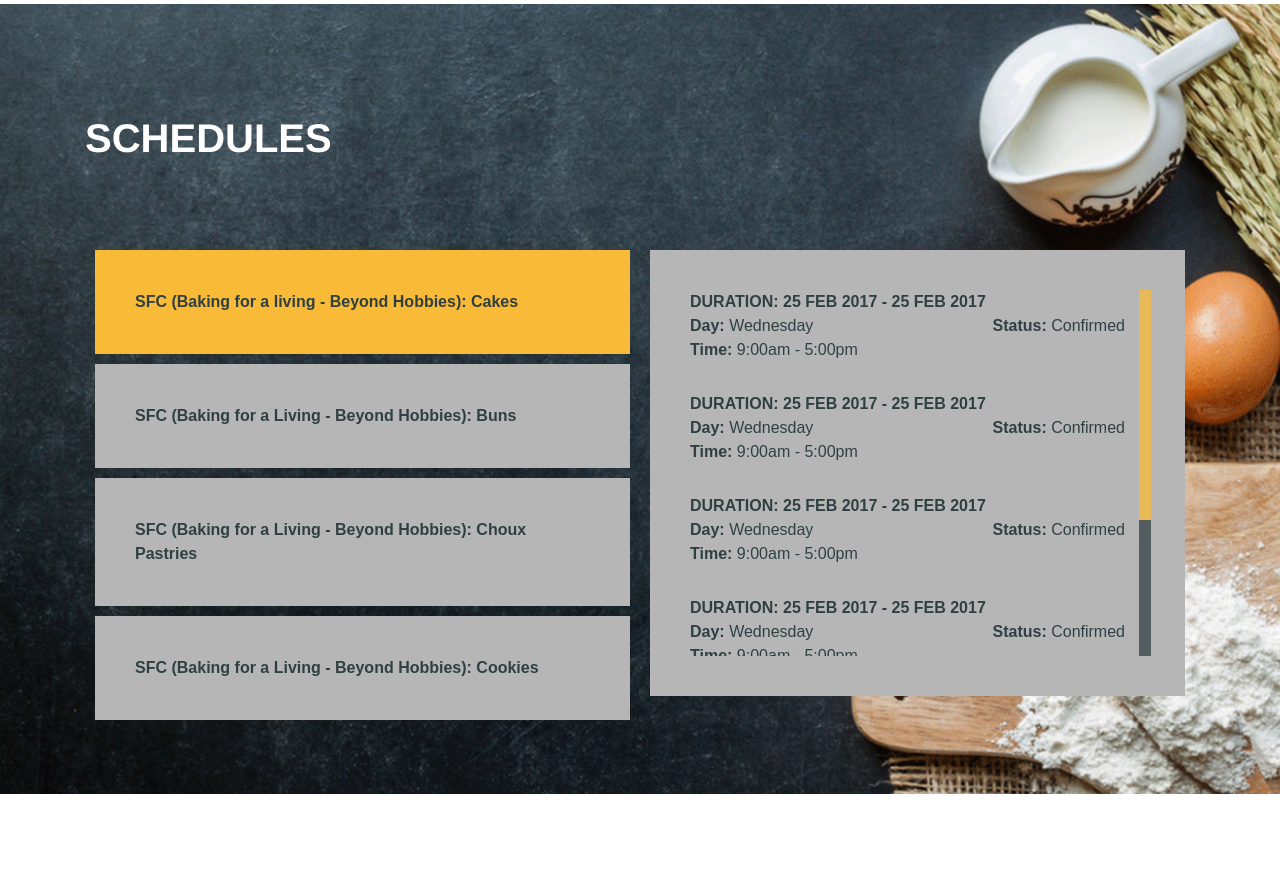
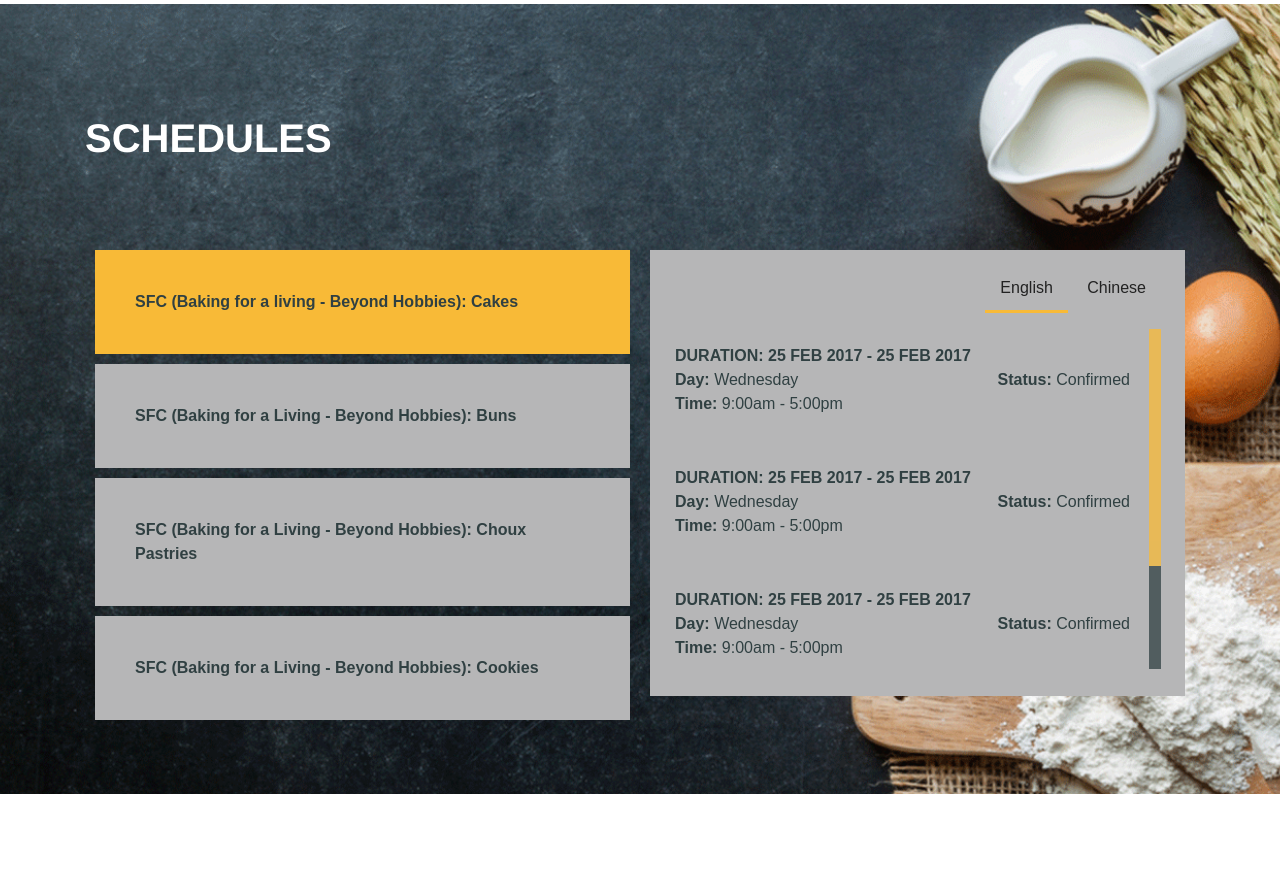
Before and after one commit to paralikha/culinary-sg, a PHP site: page / in a window 1280 px wide. Shown: the part 2000-2871 px from the top of the page. Run offline with PHP 8.4, Linux system fonts and the light colour scheme; some libraries are stand-ins or nearby versions.

Commit message:
schedule languages

```diff
--- a/courses.html
+++ b/courses.html
@@ -67,7 +67,8 @@
                     <div class="col-md-3">
                         <div class="bx-tab text-left">
                             <ul class="nav m-b-5 nav-tabs" role="tablist">
-                                <li class="nav-item" data-menuanchor="sc"><a class="nav-link active" data-toggle="tab" href="#sc" role="tab">Short Courses</a></li>
+                                <li class="nav-item" data-menuanchor="sc">
+                                    <a class="nav-link active" data-toggle="tab" href="#sc" role="tab">Short Courses</a></li>
                                 <li class="nav-item" data-menuanchor="wsqc"><a class="nav-link" data-toggle="tab" href="#wsqc" role="tab">WSQ Courses</a></li>
                                 <li class="nav-item" data-menuanchor="ct"><a class="nav-link" data-toggle="tab" href="#ct" role="tab">Corporate Team Building</a></li>
                                 <li class="nav-item" data-menuanchor="cuc"><a class="nav-link" data-toggle="tab" href="#cuc" role="tab">Customised Courses</a></li>
--- a/index.html
+++ b/index.html
@@ -22,7 +22,6 @@
 </head>
 
 <body>
-
     <header class="header">
         <nav class="nav-main navbar navbar-light bg-faded">
             <button class="navbar-toggler hidden-sm-up" type="button" data-toggle="collapse" data-target="#navbar-header" aria-controls="navbar-header" aria-expanded="false" aria-label="Toggle navigation"></button>
@@ -156,97 +155,6 @@
             <div class="wrapper">
                 <div class="container">
                     <h1 class="m-b-8 text-white">Schedules</h1>
-                    <!-- <div class="row">
-                        <div class="col-md-8">
-                            <div class="sched-content mCustomScrollbar">
-                                <article>
-                                    <p><strong>Journey of Entrepreneurship: Baking for Children</strong></p>
-                                    <div class="column m-b-2">
-                                        <div class="row">
-                                            <div class="col-md-8"><p><strong>Duration:</strong> 19 Sept - 12 Oct 2016</p></div>
-                                            <div class="col-md-2"><p>Saturday</p></div>
-                                            <div class="col-md-2"><p>$$$</p></div>
-                                        </div>
-                                    </div>
-                                    <div class="column m-b-2">
-                                        <div class="row">
-                                            <div class="col-md-8"><p><strong>Time:</strong> 7:00pm - 10:00pm</p></div>
-                                            <div class="col-md-4"><p><strong>Status:</strong> Open</p></div>
-                                        </div>
-                                    </div>
-                                </article>
-
-                                <article>
-                                    <p><strong>Journey of Entrepreneurship: Baking for Children</strong></p>
-                                    <div class="column m-b-2">
-                                        <div class="row">
-                                            <div class="col-md-8"><p><strong>Duration:</strong> 19 Sept - 12 Oct 2016</p></div>
-                                            <div class="col-md-2"><p>Saturday</p></div>
-                                            <div class="col-md-2"><p>$$$</p></div>
-                                        </div>
-                                    </div>
-                                    <div class="column m-b-2">
-                                        <div class="row">
-                                            <div class="col-md-8"><p><strong>Time:</strong> 7:00pm - 10:00pm</p></div>
-                                            <div class="col-md-4"><p><strong>Status:</strong> Open</p></div>
-                                        </div>
-                                    </div>
-                                </article>
-
-                                <article>
-                                    <p><strong>Journey of Entrepreneurship: Baking for Children</strong></p>
-                                    <div class="column m-b-2">
-                                        <div class="row">
-                                            <div class="col-md-8"><p><strong>Duration:</strong> 19 Sept - 12 Oct 2016</p></div>
-                                            <div class="col-md-2"><p>Saturday</p></div>
-                                            <div class="col-md-2"><p>$$$</p></div>
-                                        </div>
-                                    </div>
-                                    <div class="column m-b-2">
-                                        <div class="row">
-                                            <div class="col-md-8"><p><strong>Time:</strong> 7:00pm - 10:00pm</p></div>
-                                            <div class="col-md-4"><p><strong>Status:</strong> Open</p></div>
-                                        </div>
-                                    </div>
-                                </article>
-
-                                <article>
-                                    <p><strong>Journey of Entrepreneurship: Baking for Children</strong></p>
-                                    <div class="column m-b-2">
-                                        <div class="row">
-                                            <div class="col-md-8"><p><strong>Duration:</strong> 19 Sept - 12 Oct 2016</p></div>
-                                            <div class="col-md-2"><p>Saturday</p></div>
-                                            <div class="col-md-2"><p>$$$</p></div>
-                                        </div>
-                                    </div>
-                                    <div class="column m-b-2">
-                                        <div class="row">
-                                            <div class="col-md-8"><p><strong>Time:</strong> 7:00pm - 10:00pm</p></div>
-                                            <div class="col-md-4"><p><strong>Status:</strong> Open</p></div>
-                                        </div>
-                                    </div>
-                                </article>
-
-                                <article>
-                                    <p><strong>Journey of Entrepreneurship: Baking for Children</strong></p>
-                                    <div class="column m-b-2">
-                                        <div class="row">
-                                            <div class="col-md-8"><p><strong>Duration:</strong> 19 Sept - 12 Oct 2016</p></div>
-                                            <div class="col-md-2"><p>Saturday</p></div>
-                                            <div class="col-md-2"><p>$$$</p></div>
-                                        </div>
-                                    </div>
-                                    <div class="column m-b-2">
-                                        <div class="row">
-                                            <div class="col-md-8"><p><strong>Time:</strong> 7:00pm - 10:00pm</p></div>
-                                            <div class="col-md-4"><p><strong>Status:</strong> Open</p></div>
-                                        </div>
-                                    </div>
-                                </article>
-                            </div>
-                        </div>
-                    </div> -->
-
                     <div class="row no-gutter">
                         <div class="col-md-6 sched-tab-menu">
                             <div class="list-group">
@@ -257,34 +165,15 @@
                             </div>
                         </div>
                         <div class="col-md-6 sched-tab">
-                            <div class="sched-tab-content mCustomScrollbar m-1 active bg-light">
-                                <div>
-                                    <article>
-                                        <p class="u-c"><strong>Duration: 25 Feb 2017 - 25 Feb 2017</strong></p>
-                                        <div class="row">
-                                            <div class="col-xs-7">
-                                                <p><strong>Day:</strong> Wednesday</p>
-                                            </div>
-                                            <div class="col-xs-5 text-right">
-                                                <p><strong>Status:</strong> Confirmed</p>
-                                            </div>
-                                        </div>
-                                        <p><strong>Time:</strong> 9:00am - 5:00pm</p>
-                                    </article>
+                            <div class="sched-tab-content m-1 active bg-light">
+                                <div class="sched-content">
+                                    <ul class="lang-tab text-right m-t-1 m-b-1 m-r-2">
+                                        <li class="tab-link current" data-tab="eng">English</li>
+                                        <li class="tab-link" data-tab="chn">Chinese</li>
+                                    </ul>
 
-                                    <article>
-                                        <p class="u-c"><strong>Duration: 25 Feb 2017 - 25 Feb 2017</strong></p>
-                                        <div class="row">
-                                            <div class="col-xs-7">
-                                                <p><strong>Day:</strong> Wednesday</p>
-                                            </div>
-                                            <div class="col-xs-5 text-right">
-                                                <p><strong>Status:</strong> Confirmed</p>
-                                            </div>
-                                        </div>
-                                        <p><strong>Time:</strong> 9:00am - 5:00pm</p>
-                                    </article>
-
+                                    <div class="lang-navbar mCustomScrollbar">
+                                        <div id="eng" class="lang-tab-content current">
                                             <article>
                                                 <p class="u-c"><strong>Duration: 25 Feb 2017 - 25 Feb 2017</strong></p>
                                                 <div class="row">
@@ -337,8 +226,48 @@
                                                 <p><strong>Time:</strong> 9:00am - 5:00pm</p>
                                             </article>
                                         </div>
+                                        <div id="chn" class="lang-tab-content">
+                                            <article>
+                                                <p class="u-c"><strong>Duration: 27 Feb 2017 - 28 Feb 2017</strong></p>
+                                                <div class="row">
+                                                    <div class="col-xs-7">
+                                                        <p><strong>Day:</strong> Thursday</p>
                                                     </div>
-                            <div class="sched-tab-content m-t-1 m-b-1 bg-light">
+                                                    <div class="col-xs-5 text-right">
+                                                        <p><strong>Status:</strong> Open</p>
+                                                    </div>
+                                                </div>
+                                                <p><strong>Time:</strong> 9:00am - 5:00pm</p>
+                                            </article>
+                                            <article>
+                                                <p class="u-c"><strong>Duration: 27 Feb 2017 - 28 Feb 2017</strong></p>
+                                                <div class="row">
+                                                    <div class="col-xs-7">
+                                                        <p><strong>Day:</strong> Thursday</p>
+                                                    </div>
+                                                    <div class="col-xs-5 text-right">
+                                                        <p><strong>Status:</strong> Open</p>
+                                                    </div>
+                                                </div>
+                                                <p><strong>Time:</strong> 9:00am - 5:00pm</p>
+                                            </article>
+                                            <article>
+                                                <p class="u-c"><strong>Duration: 27 Feb 2017 - 28 Feb 2017</strong></p>
+                                                <div class="row">
+                                                    <div class="col-xs-7">
+                                                        <p><strong>Day:</strong> Thursday</p>
+                                                    </div>
+                                                    <div class="col-xs-5 text-right">
+                                                        <p><strong>Status:</strong> Open</p>
+                                                    </div>
+                                                </div>
+                                                <p><strong>Time:</strong> 9:00am - 5:00pm</p>
+                                            </article>
+                                        </div>
+                                    </div>
+                                </div>
+                            </div>
+                            <div class="sched-tab-content m-1 bg-light">
                                 <h1>Section 2</h1>
                             </div>
                             <div class="sched-tab-content m-1 bg-light">
@@ -349,29 +278,6 @@
                             </div>
                         </div>
                     </div>
-
-                    <!-- <ul class="nav nav-tabs" role="tablist">
-                        <li class="nav-item">
-                            <a class="nav-link active" data-toggle="tab" href="#home" role="tab">Home</a>
-                        </li>
-                        <li class="nav-item">
-                            <a class="nav-link" data-toggle="tab" href="#profile" role="tab">Profile</a>
-                        </li>
-                        <li class="nav-item">
-                            <a class="nav-link" data-toggle="tab" href="#messages" role="tab">Messages</a>
-                        </li>
-                        <li class="nav-item">
-                            <a class="nav-link" data-toggle="tab" href="#settings" role="tab">Settings</a>
-                        </li>
-                    </ul>
-
-                    <div class="tab-content">
-                        <div class="tab-pane  text-white active" id="home" role="tabpanel">test</div>
-                        <div class="tab-pane text-white" id="profile" role="tabpanel">test1</div>
-                        <div class="tab-pane text-white" id="messages" role="tabpanel">test2</div>
-                        <div class="tab-pane text-white" id="settings" role="tabpanel">test3</div>
-                        <div class="tab-pane text-white" id=""></div>
-                    </div> -->
                 </div>
             </div>
         </div>
@@ -515,7 +421,7 @@
     <script>
         (function($){
             $(window).on("load",function(){
-                $(".sched-tab-content").mCustomScrollbar({
+                $(".lang-nav-bar").mCustomScrollbar({
                     axis: "x"
                 });
             });
@@ -532,6 +438,17 @@
                 $(".sched-tab>.sched-tab-content").eq(index).addClass("active");
             });
         });
+
+        //tab-language
+        $(document).ready(function(){
+            $('ul.lang-tab li').click(function(){
+                var tab_id = $(this).attr('data-tab');
+                $('ul.lang-tab li').removeClass('current');
+                $('.lang-tab-content').removeClass('current');
+                $(this).addClass('current');
+                $("#"+tab_id).addClass('current');
+            })
+        })
     </script>
 </body>
 </html>
--- a/registration.html
+++ b/registration.html
@@ -31,7 +31,6 @@
                     <li class="nav-item"><a class="nav-link h2" href="index.html#schedule">Schedule</a></li>
                     <li class="nav-item"><a class="nav-link h2" href"index.html#n_e">News &amp; Events</a></li>
                     <li class="nav-item"><a class="nav-link h2" href="index.html#contactus">Contact</a></li>
-                    <li class="nav-item active"><a class="nav-link h2" href="registration.html">Enrol Now</a></li>
                     <li class="nav-item"><a href="#"><span><i class="fa fa-facebook-square" aria-hidden="true"></i></span></a></li>
                 </ul>
             </div>
@@ -157,12 +156,12 @@
                                         <ul class="radio-btn">
                                             <li class="pull-right">
                                                 <input type="radio" id="f-option" name="selector">
-                                                <label for="f-option"><p>Male</p></label>
+                                                <label for="f-option"><p>Female</p></label>
                                                 <div class="check"></div>
                                             </li>
                                             <li>
                                                 <input type="radio" id="t-option" name="selector">
-                                                <label for="t-option"><p>Female</p></label>
+                                                <label for="t-option"><p>Male</p></label>
                                                 <div class="check"><div class="inside"></div></div>
                                             </li>
                                         </ul>
--- a/resources/sass/partials/_home.scss
+++ b/resources/sass/partials/_home.scss
@@ -156,7 +156,8 @@
             margin-right: 10px;
             margin-left: 10px;
             background: $light-color;
-            padding: 20px;
+            padding-top: 20px;
+            padding-bottom: 20px;
             -webkit-transition: background-color .5s ease;
                -moz-transition: background-color .5s ease;
                     transition: background-color .5s ease;
@@ -176,17 +177,14 @@
                     vertical-align: top;
                 }
             }
-        }
 
-        article:last-child {
-            margin-bottom: 0;
-        }
+            &:first-child {
+                padding-top: 0;
+            }
 
-        article:hover {
-            background: $primary-color;
-            -webkit-transition: background-color .5s ease;
-               -moz-transition: background-color .5s ease;
-                    transition: background-color .5s ease;
+            &:last-child {
+                margin-bottom: 0;
+            }
         }
     }
 
@@ -232,10 +230,10 @@
     }
 
     .sched-tab .sched-tab-content {
-        padding-top: 40px;
-        padding-right: 30px;
-        padding-bottom: 40px;
-        padding-left: 40px;
+        // padding-top: 40px;
+        // padding-right: 30px;
+        // padding-bottom: 40px;
+        // padding-left: 40px;
         min-height: 446px;
         max-height: 446px;
 
@@ -244,12 +242,51 @@
         }
     }
 
-    .sched-tab-content article {
-        margin-bottom: 30px;
+    // .sched-tab-content article {
+    //     margin-bottom: 30px;
 
-        &:last-child {
-            margin-bottom: 0;
+    //     &:last-child {
+    //         margin-bottom: 0;
+    //     }
+    // }
+
+    // scrollbar
+    #mCSB_1_scrollbar_vertical {
+        margin-right: 20px;
+    }
+
+    // language-tab
+    .lang-navbar {
+        overflow: auto;
+        height: 340px;
+    }
+
+    ul.lang-tab {
+        margin: 0px;
+        padding: 0px;
+        list-style: none;
+
+        li{
+            background: none;
+            color: #222;
+            display: inline-block;
+            padding: 10px 15px;
+            cursor: pointer;
         }
+
+        li.current {
+            border-bottom: 3px solid $primary;
+            color: #222;
+        }
+    }
+
+    .lang-tab-content {
+        display: none;
+        padding: 15px;
+    }
+
+    .lang-tab-content.current{
+        display: inherit;
     }
 }
 
```
Also changed, not shown: dist/css/app.min.css. Lines whose indentation alone changed are shown as unchanged.
